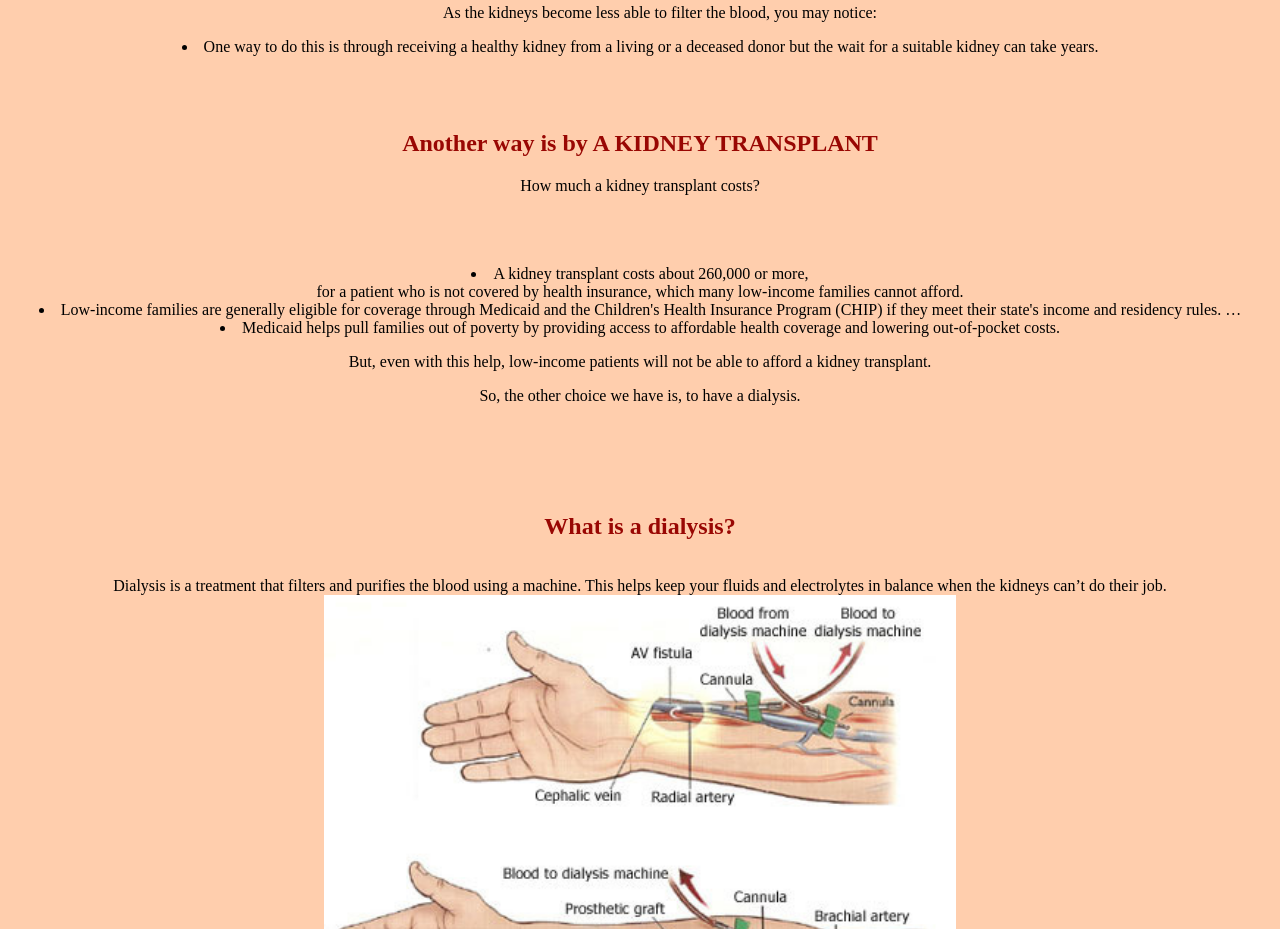
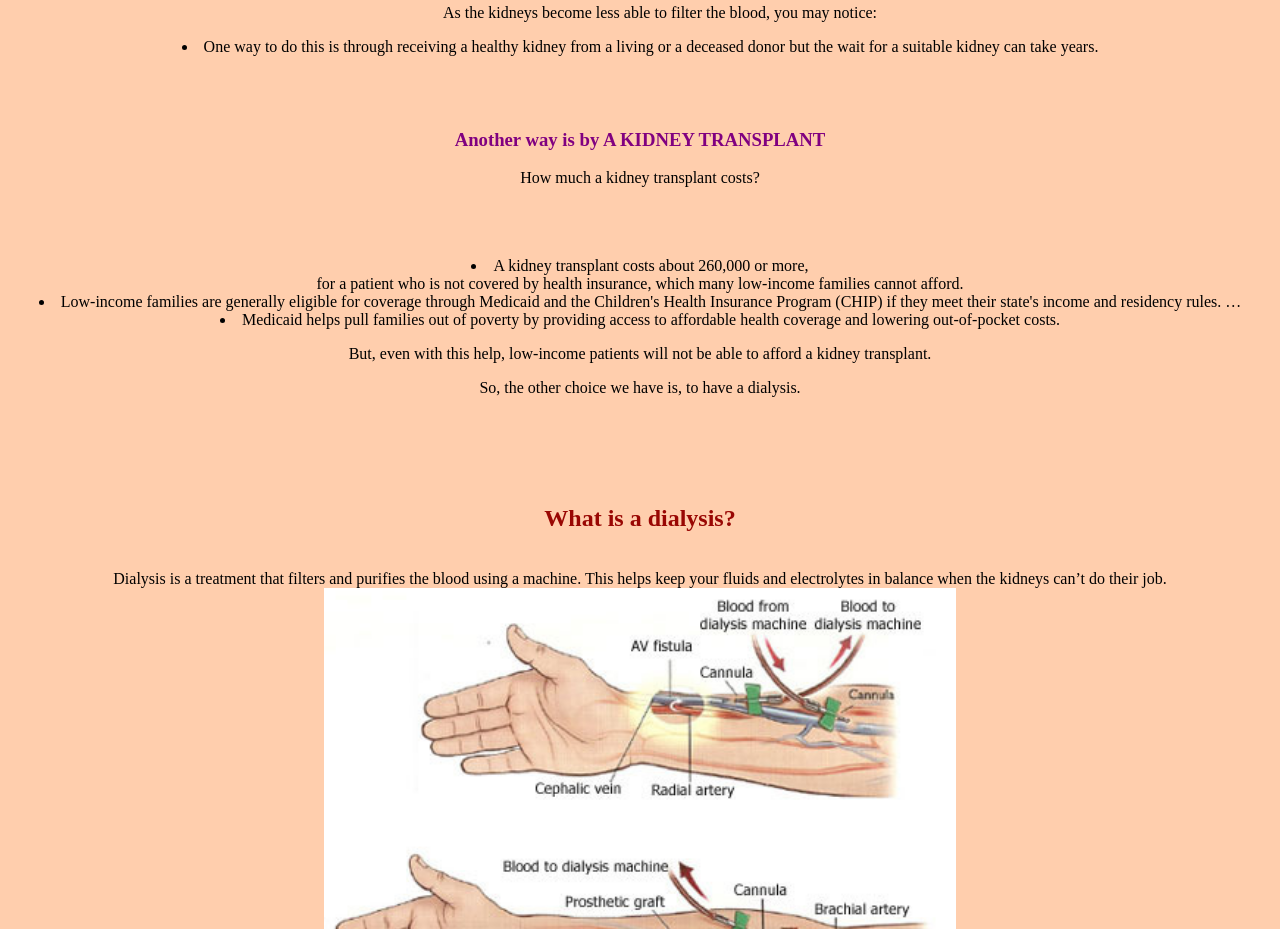
Before and after one commit to marian0789/independent-study, a plain HTML site: page sass/index.html in a window 1280 px wide. Shown: the part 3720-4649 px from the top of the page. Drawn offline with nearby package versions, Linux system fonts and the light colour scheme; files that its build step writes are made by us from their sources.

Commit message:
purple h3

```diff
--- a/sass/index.html
+++ b/sass/index.html
@@ -313,8 +313,8 @@ Kidneys are located near the middle of your back, just below the rib cage
 
 <li>One way to do this is through receiving a healthy kidney from a living or a deceased donor but the wait for a suitable kidney can take years.
 </li><br><br><br>
-<h2>Another way is by <bold>A KIDNEY TRANSPLANT</bold>
-</h2>
+<h3>Another way is by <bold>A KIDNEY TRANSPLANT</bold>
+</h3>
 <p>How much a kidney transplant costs?
 </p><br><br><br>
 <li>A kidney transplant costs about 260,000 or more,<br>
```
